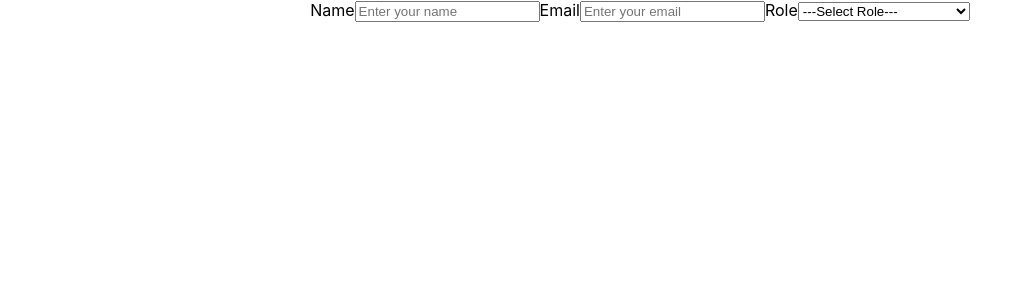
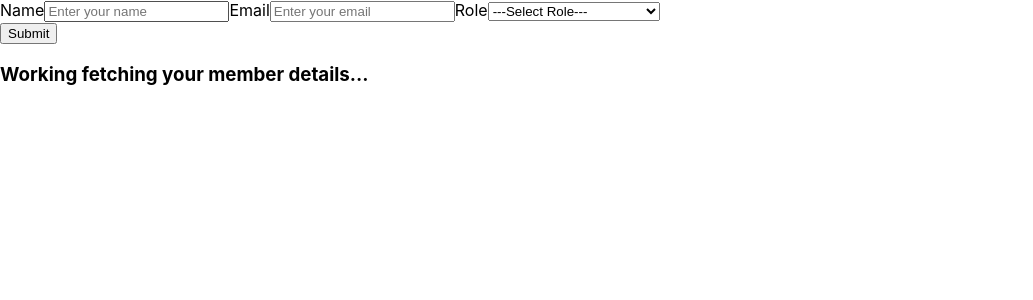
Before and after one commit to bloominstituteoftechnology/team-builder, a React (Create React App) app in the folder team-builder/: page / in a window 1280 px wide. Shown: the top 300 px of the page, without its empty margins (0-1033 px from the left). Built offline with nearby package versions, Linux system fonts and the light colour scheme.

Commit message:
created member component

```diff
--- a/team-builder/src/App.css
+++ b/team-builder/src/App.css
@@ -1,5 +1,6 @@
 .App {
   text-align: center;
+  padding: 20px;
 }
 
 .App-logo {
--- a/team-builder/src/App.js
+++ b/team-builder/src/App.js
@@ -1,7 +1,9 @@
 import React, { useState } from 'react';
 import './App.css';
-import MemberForm from "./MemberForm";
+import MemberForm from "./components/MemberForm";
+import Member from "./components/Member";
 
+// the shape of the state that drives the form
 const initialFormValues = {
   name: '',
   email: '',
@@ -9,7 +11,7 @@ const initialFormValues = {
 };
 
 export default function App() {
-  const [member, setMember] = useState([]);
+  // const [member, setMember] = useState([]);
 
   const [formValues, setFormValues] = useState(initialFormValues);
 
@@ -25,16 +27,21 @@ export default function App() {
       name: formValues.name.trim(),
       email: formValues.email.trim(),
       role: formValues.role.trim(),
-    }
-  }
+    };
+
+    if (!newMember.name || !newMember.email || !newMember.role) return;
+
+  };
 
   return (
-    <div className="App">
+    <div className="container">
      <MemberForm
      values ={formValues}
      update = {updateForm}
      submit = {submitForm}
      />
+
+     <Member />
     </div>
   );
 }
--- /dev/null
+++ b/team-builder/src/components/Member.js
@@ -0,0 +1,17 @@
+import React from 'react'
+
+export default function Member(props) {
+  const { details } = props
+
+  if (!details) {
+    return <h3>Working fetching your member details...</h3>
+  }
+
+  return (
+    <div className=''>
+      <h2>{details.name}</h2>
+      <p>Email: {details.email}</p>
+      <p>Role: {details.role}</p>
+    </div>
+  )
+};
--- a/team-builder/src/MemberForm.js
+++ b/team-builder/src/components/MemberForm.js
@@ -14,7 +14,7 @@ export default function MemberForm(props){
     }
 
     return (
-        <form onSubmit={onSubmit}>
+        <form className='form container' onSubmit={onSubmit}>
             <div>
             <label>Name
                 <input
@@ -46,6 +46,10 @@ export default function MemberForm(props){
                     <option value="full stack web">Full Stack Web Enginieer</option>
                 </select>
             </label>
+
+            <div>
+                <button>Submit</button>
+            </div>
             </div>
         </form>
     )
```
